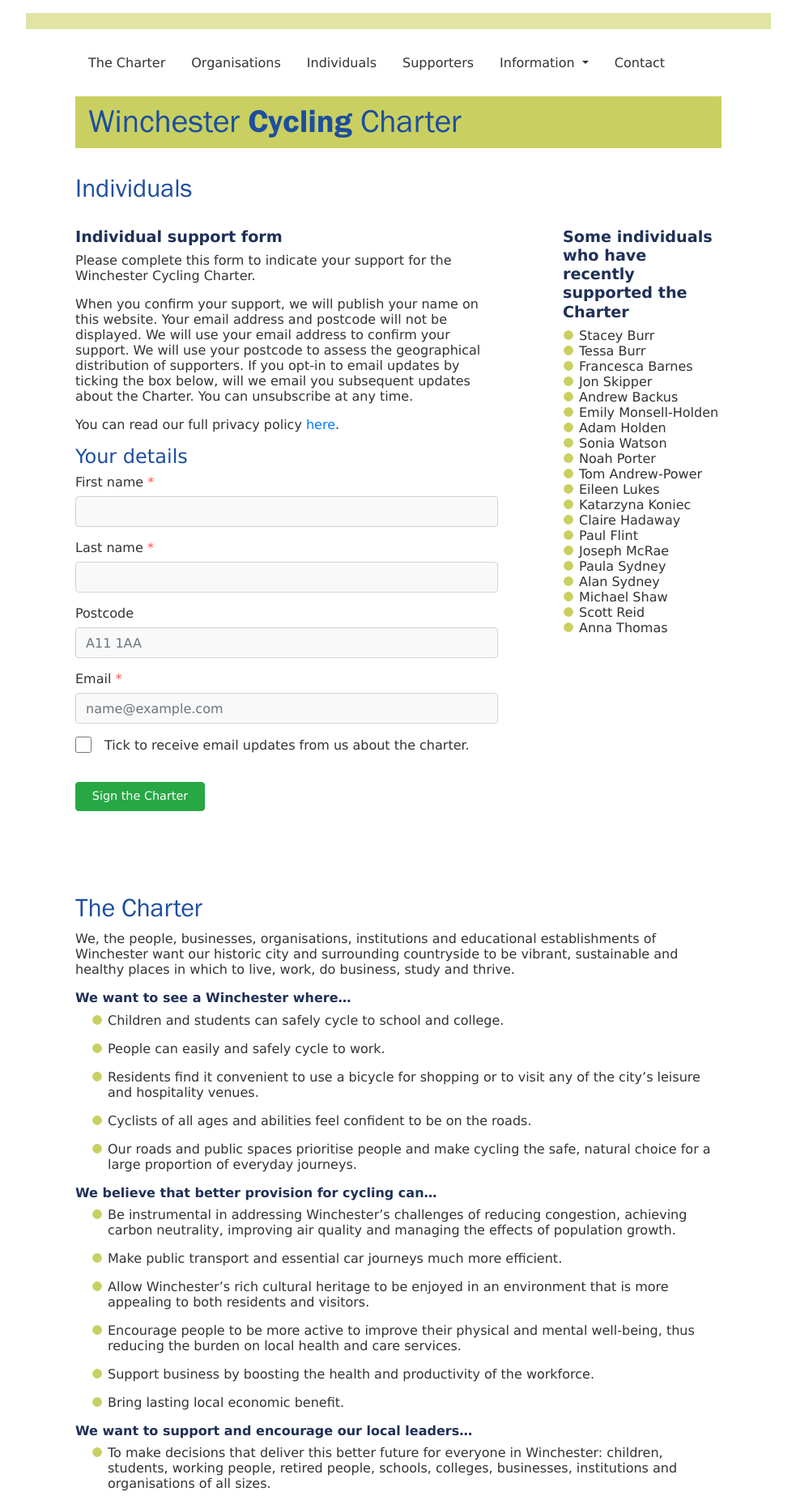
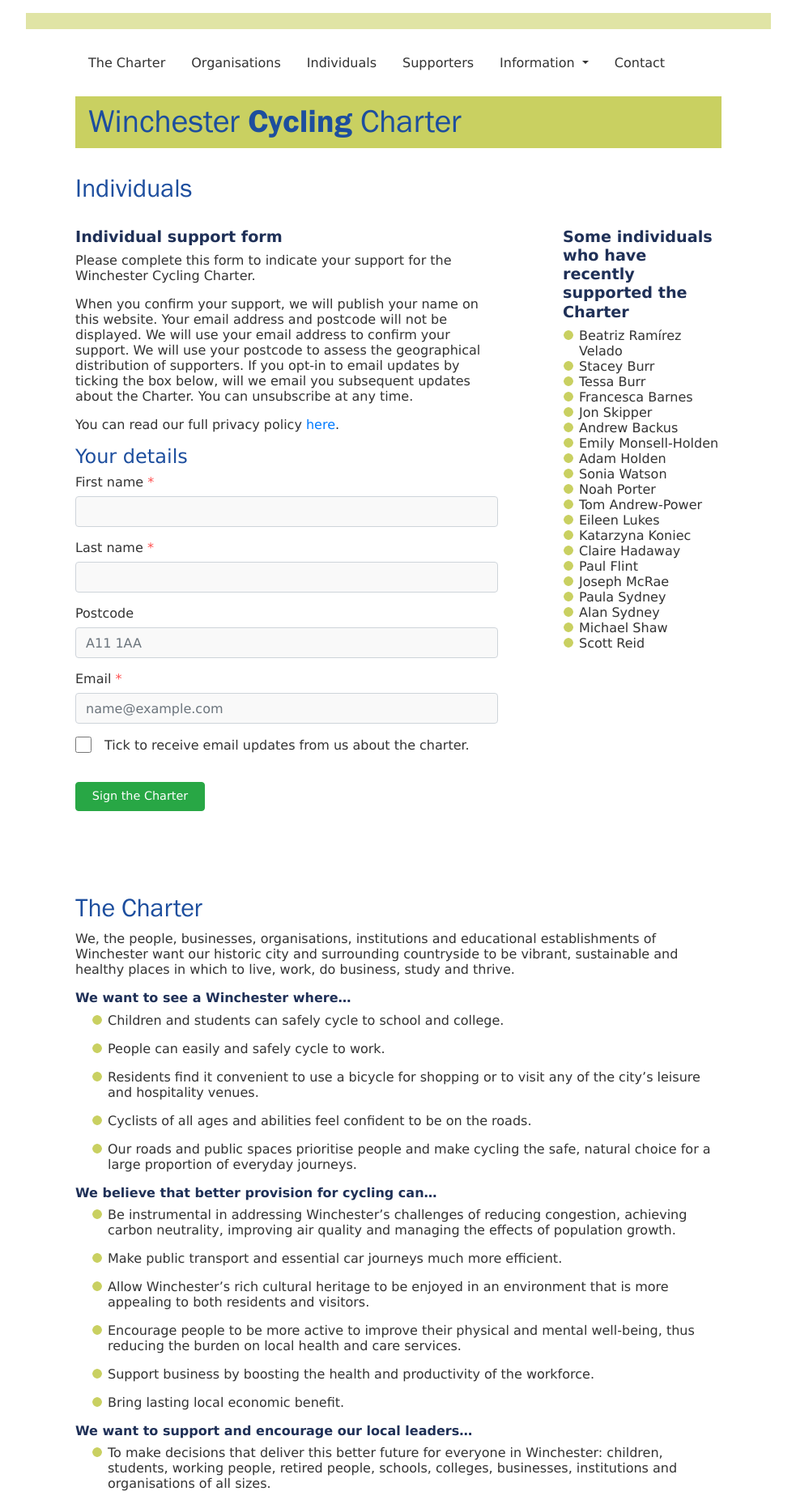
Before and after one commit to winchestercyclingcharter/winchestercyclingcharter.github.io, a Jekyll site: the page built from ind-page.md, in a window 1280 px wide. Shown: the whole page at 81% size, without its empty margins (148-1131 px from the left). Built offline with Jekyll 4.4.1, drawn with Linux system fonts in a browser that asks for light colours; nearby versions of some CDN libraries.

Commit message:
Update people.yml

```diff
--- a/_data/people.yml
+++ b/_data/people.yml
@@ -815,3 +815,4 @@ people:
 - { lastname: Barnes, firstname: Francesca , dt: 20220717-093216-460220 }
 - { lastname: Burr, firstname: Tessa, dt: 20220805-143435-836114 }
 - { lastname: Burr , firstname: Stacey, dt: 20220805-143558-229164 }
+- { lastname: Ramírez Velado, firstname: Beatriz, dt: 20220809-165411-407106 }
```
